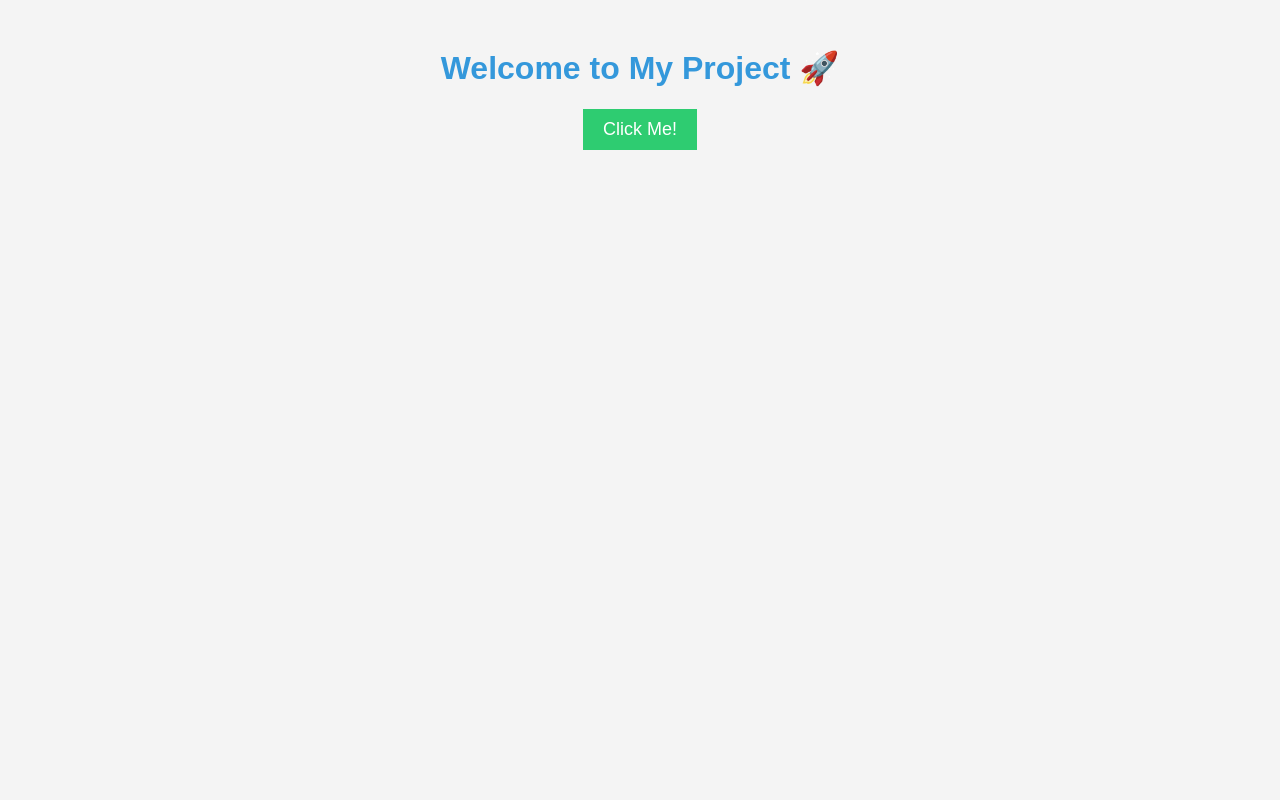
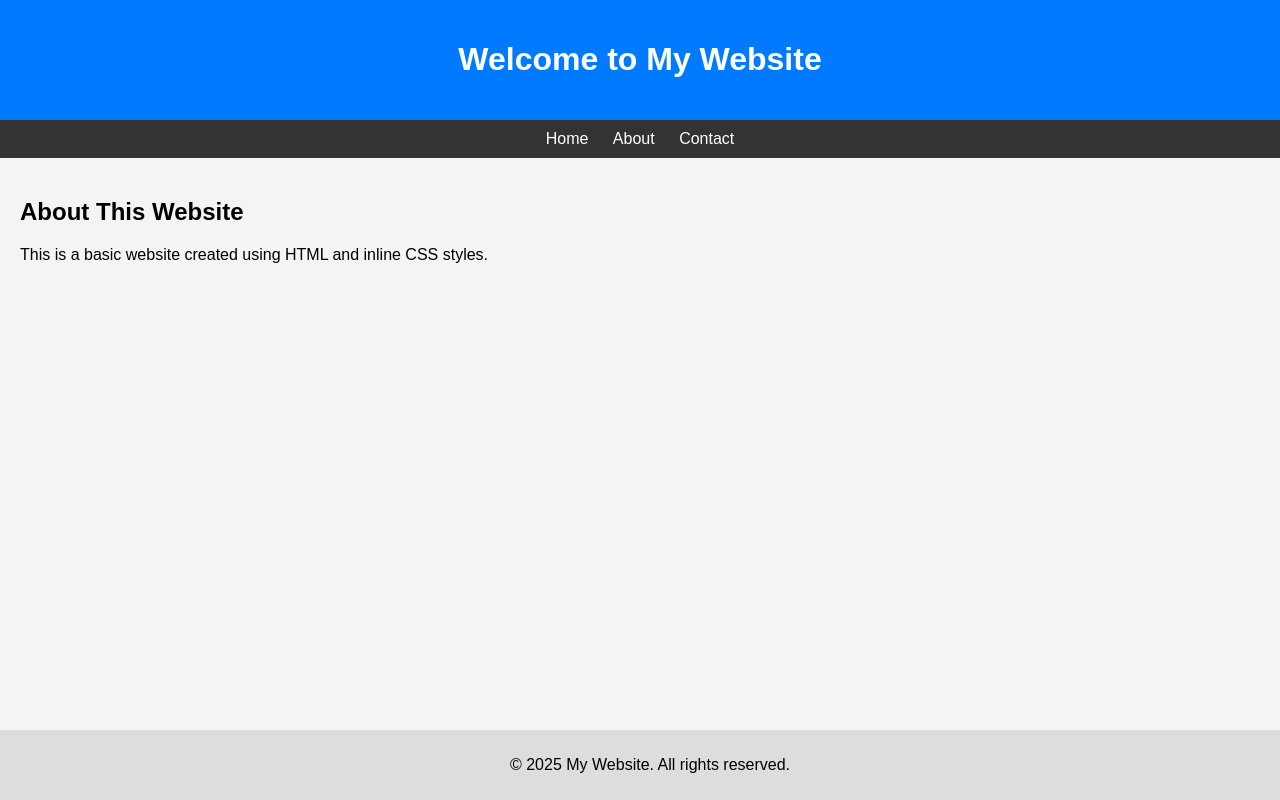
Before and after one commit to sonam-45/assignment, a plain HTML site: page index.html in a window 1280 px wide. Drawn offline with Linux system fonts and the light colour scheme.

Commit message:
Update index.html

```diff
--- a/index.html
+++ b/index.html
@@ -3,32 +3,59 @@
 <head>
   <meta charset="UTF-8">
   <meta name="viewport" content="width=device-width, initial-scale=1.0">
-    <title>Sample Webpage</title>
+  <title>My Website</title>
   <style>
     body {
       font-family: Arial, sans-serif;
+      margin: 0;
+      padding: 0;
       background-color: #f4f4f4;
+    }
+    header {
+      background: #007bff;
+      color: white;
+      padding: 20px;
       text-align: center;
+    }
+    nav {
+      background: #333;
+      color: white;
+      padding: 10px;
+      text-align: center;
+    }
+    nav a {
+      color: white;
+      margin: 0 10px;
+      text-decoration: none;
+    }
+    section {
       padding: 20px;
     }
-        h1 {
-            color: #3498db;
-        }
-        .btn {
-            background-color: #2ecc71;
-            color: white;
-            padding: 10px 20px;
-            border: none;
-            cursor: pointer;
-            font-size: 18px;
-        }
-        .btn:hover {
-            background-color: #27ae60;
+    footer {
+      text-align: center;
+      background: #ddd;
+      padding: 10px;
+      position: fixed;
+      bottom: 0;
+      width: 100%;
     }
   </style>
 </head>
 <body>
-    <h1>Welcome to My Project 🚀</h1>
-    <button class="btn">Click Me!</button>
+  <header>
+    <h1>Welcome to My Website</h1>
+  </header>
+  <nav>
+    <a href="#home">Home</a>
+    <a href="#about">About</a>
+    <a href="#contact">Contact</a>
+  </nav>
+  <section>
+    <h2>About This Website</h2>
+    <p>This is a basic website created using HTML and inline CSS styles.</p>
+  </section>
+  <footer>
+    <p>&copy; 2025 My Website. All rights reserved.</p>
+  </footer>
 </body>
 </html>
```
Lines whose indentation alone changed are shown as unchanged.
